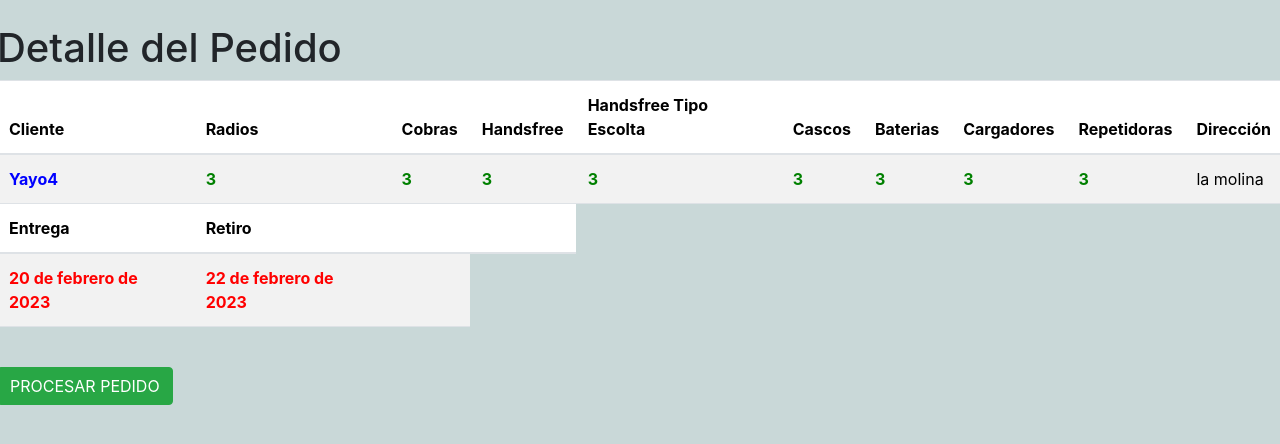
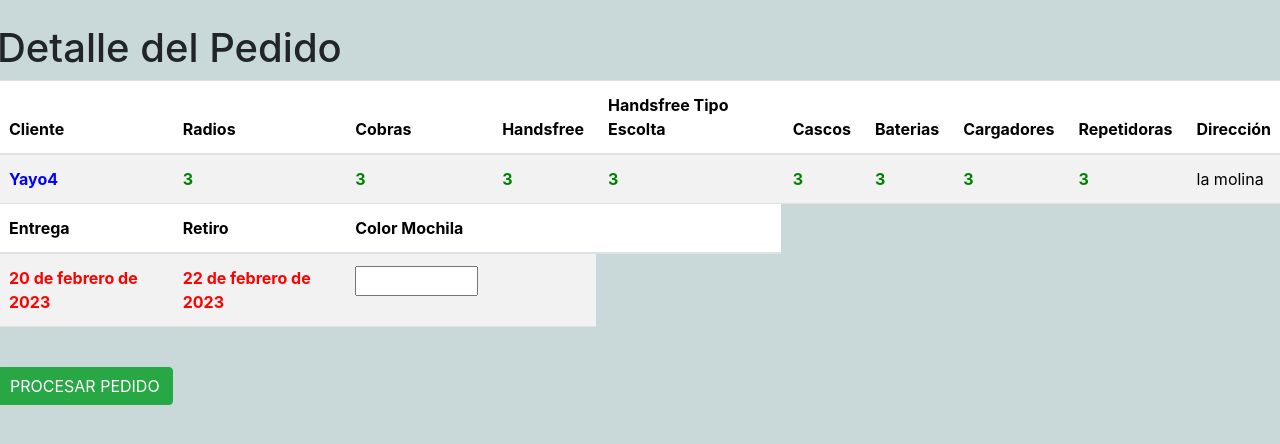
Before and after one commit to lcastillo1486/ControlRadios, a Django app: page /detalleOrden/1 in a window 1280 px wide. Shown: the part 56-500 px from the top of the page. Run offline with Django 4.2, Linux system fonts and the light colour scheme; data comes from the database, SQL or seed files in the repository; some libraries are stand-ins or nearby versions.

Commit message:
inputmochila

```diff
--- a/movimientos/templates/editarOrden.html
+++ b/movimientos/templates/editarOrden.html
@@ -97,6 +97,9 @@
                             <th>
                                 Retiro
                             </th>
+                            <th>
+                               Color Mochila
+                            </th>
                             <th colspan="2"></th>
 
                         </tr>
@@ -109,6 +112,9 @@
                         <td>
                             <b><font color ="red">{{listaDetalles.fecha_retiro}}</b></font>
                         </td>
+                        <td>
+                            <input type="text" id="mochila" name="mochila" size="7" />
+                        </td>
                         <td></td>
                     </tr>
                 </table>
```
